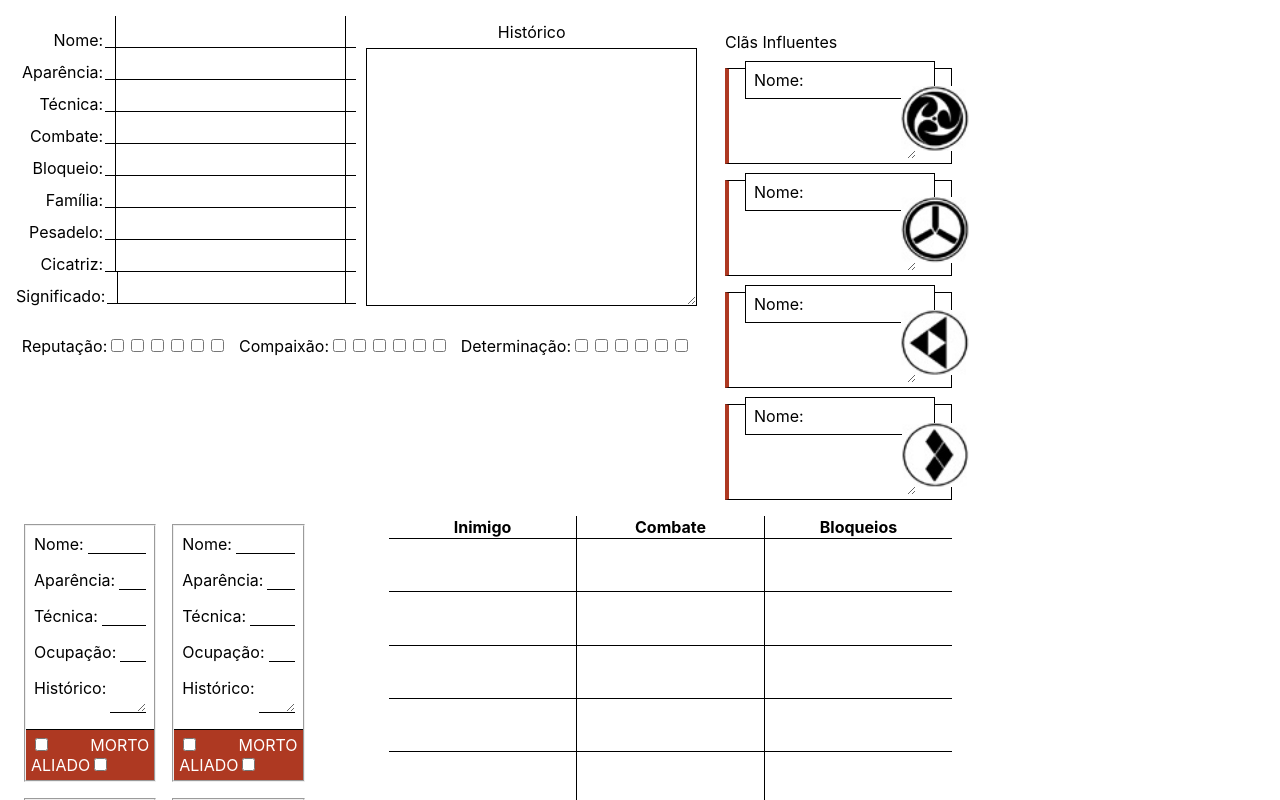
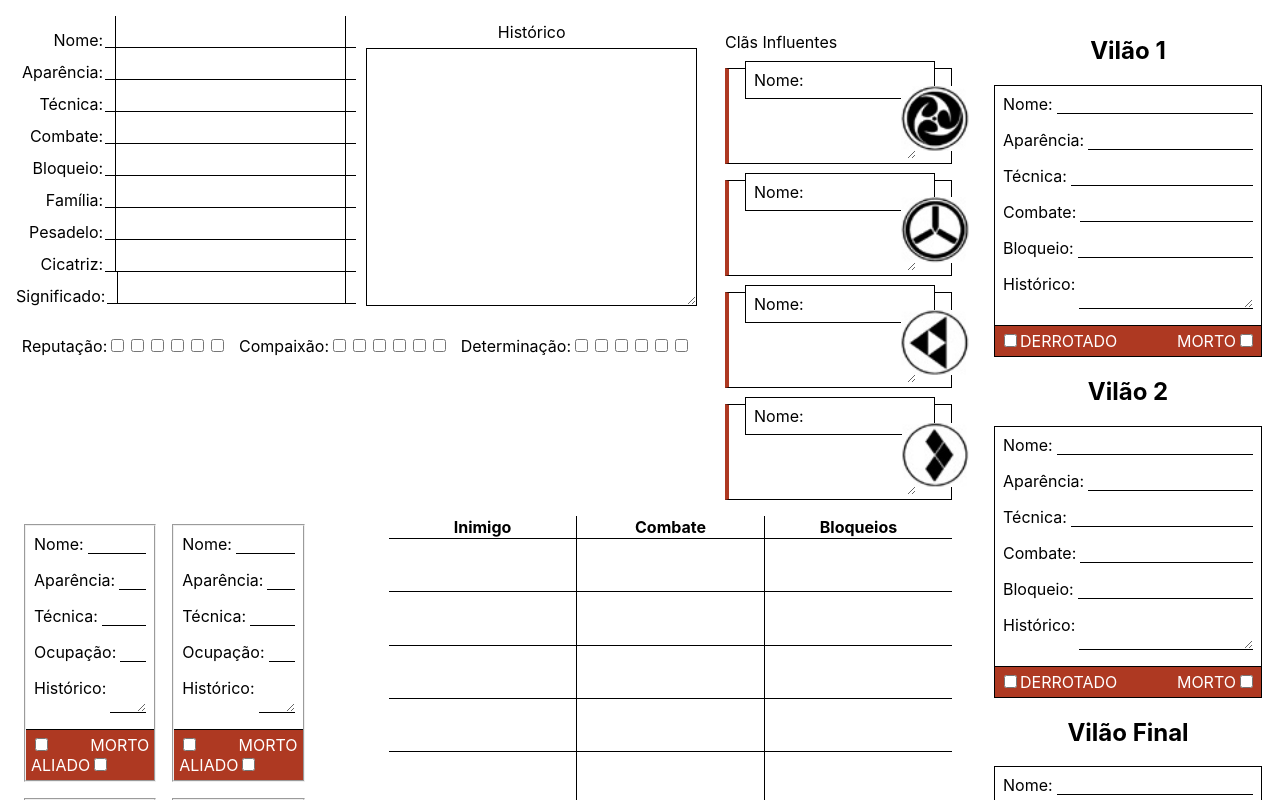
Before and after one commit to hack-and-slash/ronin, a React (Create React App) app: page / in a window 1280 px wide. Shown: the top 800 px of the page. Built offline with nearby package versions, Linux system fonts and the light colour scheme.

Commit message:
Add VillainFields

```diff
--- a/src/App.js
+++ b/src/App.js
@@ -5,6 +5,7 @@ import CharacterFields from 'components/CharacterFields';
 import ClanFields from 'components/ClanFields';
 import AlliesFields from 'components/AlliesFields';
 import EnemiesFields from 'components/EnemiesFields';
+import VillainsFields from 'components/VillainsFields';
 
 import styles from './App.module.css';
 
@@ -13,7 +14,7 @@ function App() {
     <Form
       onSubmit={(values) => console.log(values)}
       render={({ handleSubmit }) => (
-        <form onSubmit={handleSubmit}>
+        <form onSubmit={handleSubmit} style={{display: 'flex'}}>
           <section className={styles.formWrapper}>
             <div className={styles.firstRow}>
               <CharacterFields />
@@ -24,6 +25,9 @@ function App() {
               <EnemiesFields />
             </div>
           </section>
+          <section style={{width: '25%', paddingLeft: 40}}>
+            <VillainsFields />
+          </section>
         </form>
       )}
     />
--- /dev/null
+++ b/src/components/VillainsFields.js
@@ -0,0 +1,17 @@
+import React from 'react';
+
+import NpcCard from './NpcCard';
+import styles from './VillainsFields.module.css';
+
+const VillainsFields = () =>(
+  <section>
+    <h2 className={styles.villainTitle}>Vilão 1</h2>
+    <NpcCard isVillain/>
+    <h2 className={styles.villainTitle}>Vilão 2</h2>
+    <NpcCard isVillain/>
+    <h2 className={styles.villainTitle}>Vilão Final</h2>
+    <NpcCard isVillain/>
+  </section>
+);
+
+export default VillainsFields;
--- /dev/null
+++ b/src/components/VillainsFields.module.css
@@ -0,0 +1,3 @@
+.villainTitle {
+  text-align: center;
+}
```
